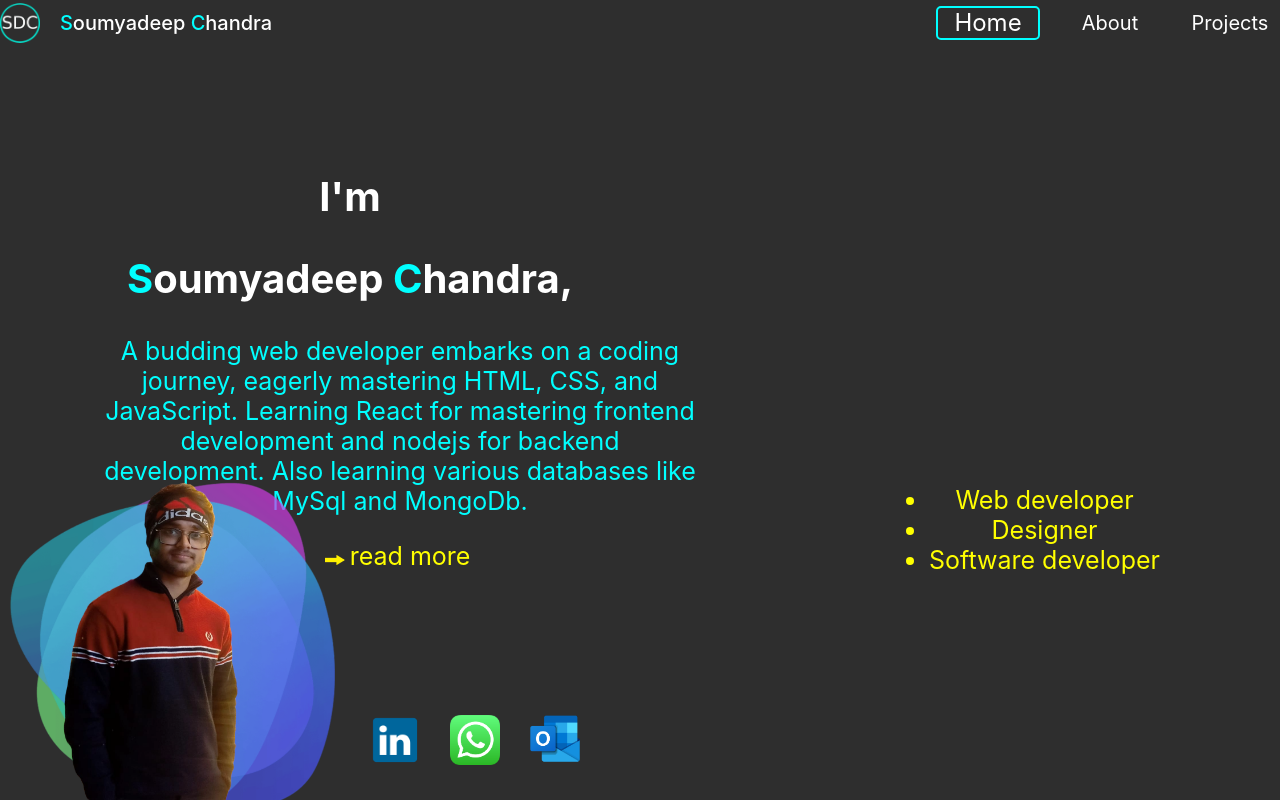
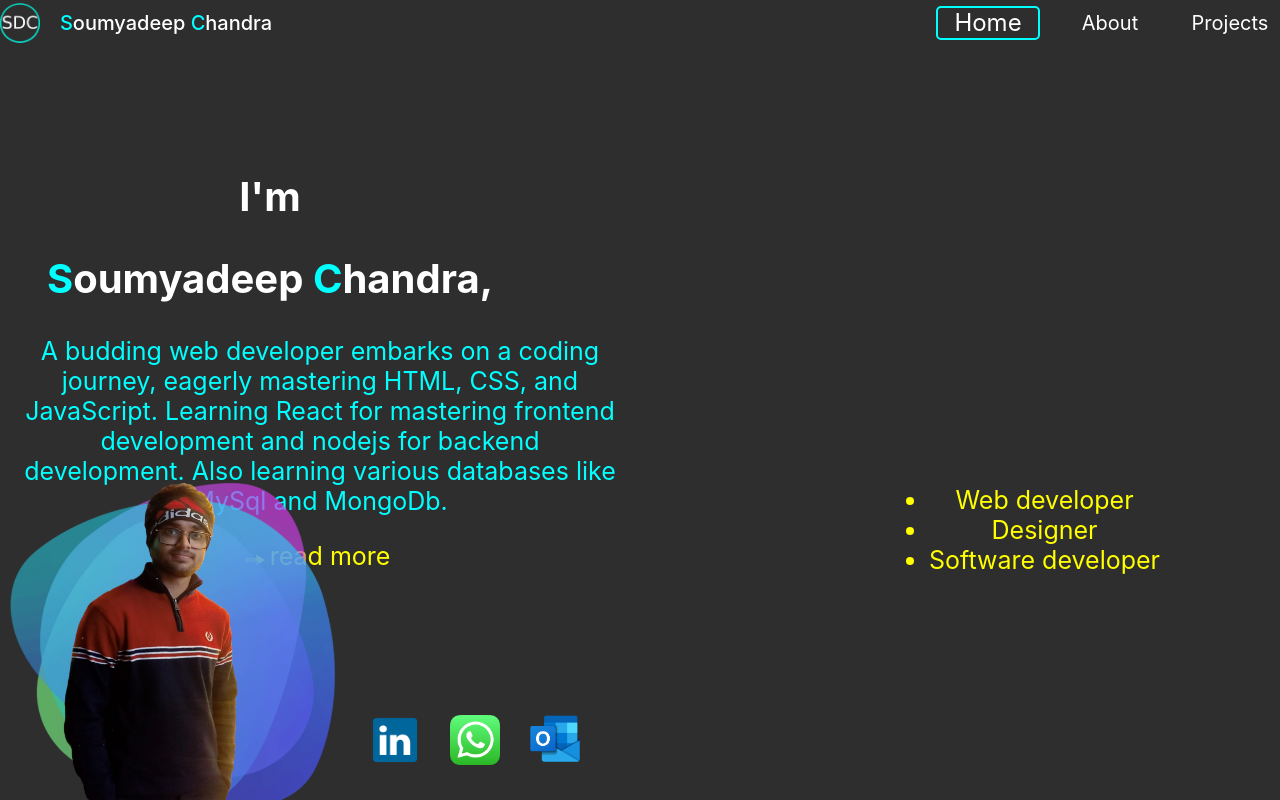
Before and after one commit to chandrasoumya/portfolio, a React (Create React App) app: page / in a window 1280 px wide. Built offline with nearby package versions, Linux system fonts and the light colour scheme.

Commit message:
desop view correction

```diff
--- a/src/App.css
+++ b/src/App.css
@@ -83,7 +83,7 @@
   top:100px;
   width:500px;
   height: 500px;
-  left: 100px;
+  left: 20px;
 }
 
 .home .home-text h2{
```
